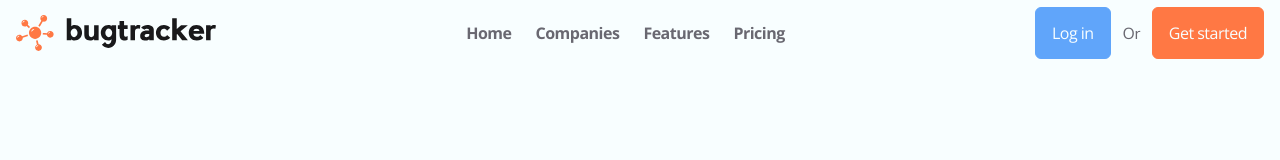
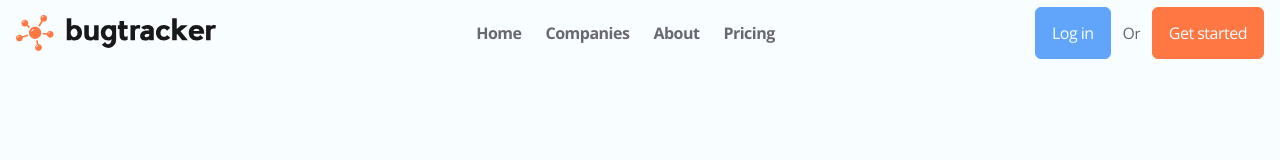
Before and after one commit to Quibble7s/bugtracker-frontend, a React (Create React App) app: page / in a window 1280 px wide. Shown: the top 160 px of the page. Built offline with nearby package versions, Linux system fonts and the light colour scheme.

Commit message:
Changed the label of the feature section to About

```diff
--- a/src/Constants/NavLinks.ts
+++ b/src/Constants/NavLinks.ts
@@ -6,6 +6,6 @@ interface NavLink {
 export const NavLinks: NavLink[] = [
   { label: 'Home', to: '#' },
   { label: 'Companies', to: '#companies' },
-  { label: 'Features', to: '#features' },
+  { label: 'About', to: '#features' },
   { label: 'Pricing', to: '#pricing' },
 ];
--- a/src/Sections/HomePage/Footer.tsx
+++ b/src/Sections/HomePage/Footer.tsx
@@ -1,7 +1,7 @@
-import { Link } from 'react-router-dom';
 import { Image } from 'src/Components/Image';
 import { Container } from 'src/Components/Layout';
-import { PS, PXS } from 'src/Components/Typography';
+import { NavigationLink } from 'src/Components/Navigation';
+import { PXS } from 'src/Components/Typography';
 import { NavLinks } from 'src/Constants';
 
 export const Footer = () => {
@@ -15,10 +15,8 @@ export const Footer = () => {
               <Image src='/static/images/logo.svg' width={140} height={30} />
             </div>
             <div className='flex flex-row gap-4'>
-              {NavLinks.map((link, index) => (
-                <PS className='text-themeGray'>
-                  <Link to={link.to}>{link.label}</Link>
-                </PS>
+              {NavLinks.map((link) => (
+                <NavigationLink to={link.to}>{link.label}</NavigationLink>
               ))}
             </div>
           </div>
```
